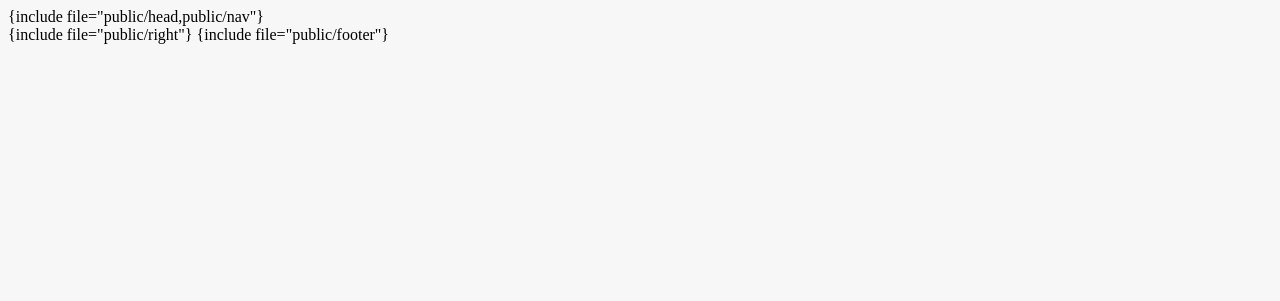
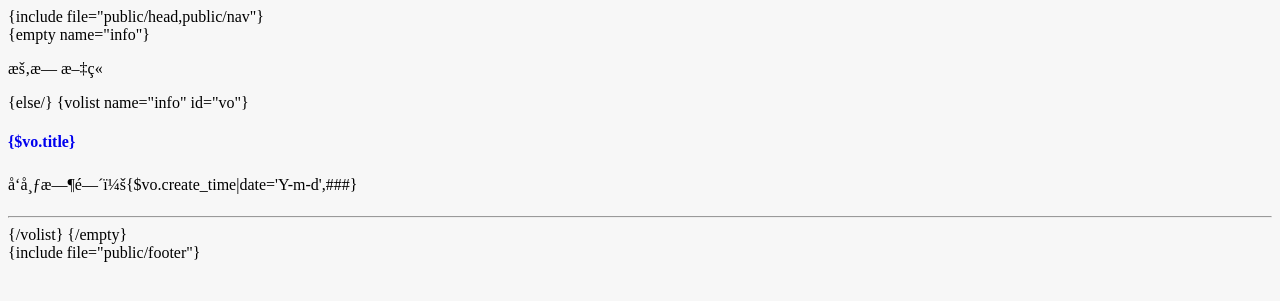
Before and after one commit to tujunjia/blog, a PHP site: page /DbName/application/index/view/index/html.html in a window 1280 px wide. Shown: the top 301 px of the page. Run offline with PHP 8.4, Linux system fonts and the light colour scheme.

Commit message:
数据库的查询渲染，几个小页面的独立加载

```diff
--- a/application/index/view/index/html.html
+++ b/application/index/view/index/html.html
@@ -5,29 +5,31 @@
         <!--左侧-->
         <div class="col-md-8">
             <!--下面是文章内容的展示-->
-            <!--<div class="body-content">-->
-                <!--{empty name="info"}-->
-                <!--<p>暂无文章</p>-->
-                <!--{else/}-->
-                    <!--{volist name="info" id="vo"}-->
-                    <!--<section>-->
-                        <!--<a style="text-decoration: none" href="#"><h1>{$vo.title}</h1></a>-->
-                        <!--<div class="comment-content">-->
-                            <!--<p>{$vo.content}</p>-->
-                        <!--</div>-->
-                        <!--<div class="comment-info">-->
-                            <!--<p>发布时间：{:date('Y-m-d h:i',$vo.create_time)}</p>-->
-                        <!--</div>-->
-                    <!--</section>-->
-                    <!--{/volist}-->
-                <!--{/empty}-->
-            <!--</div>-->
-        </div>
+            <div class="body-content">
+                {empty name="info"}
+                <p>暂无文章</p>
+                {else/}
+                {volist name="info" id="vo"}
+                    <section>
+                        <a style="text-decoration: none" href="#"><h4>{$vo.title}</h4></a>
+                        <div class="comment-content">
+                        </div>
+                        <div class="comment-info">
+                            <p>发布时间：{$vo.create_time|date='Y-m-d',###}</p>
+                            <hr>
+                        </div>
 
+                    </section>
+                    {/volist}
+                {/empty}
+            </div>
         </div>
         <!--右侧-->
+        <div class="col-md-4">
+            <!--{include file="public/right"}-->
+        </div>
+    </div>
     </div>
 </div>
 </body>
-{include file="public/right"}
 {include file="public/footer"}
--- a/application/index/view/public/right.html
+++ b/application/index/view/public/right.html
@@ -0,0 +1,4 @@
+<!--<div class="body-right" style="background-color: #FFFFFF;margin-top: 20px;padding: 20px; ">-->
+    <!--<h4>分类</h4>-->
+    <!--<p>{$documentcategory}</p>-->
+<!--</div>-->
```
Also changed, not shown: application/common.php (+12 -0 lines), application/index/controller/Index.php (+12 -4 lines).
